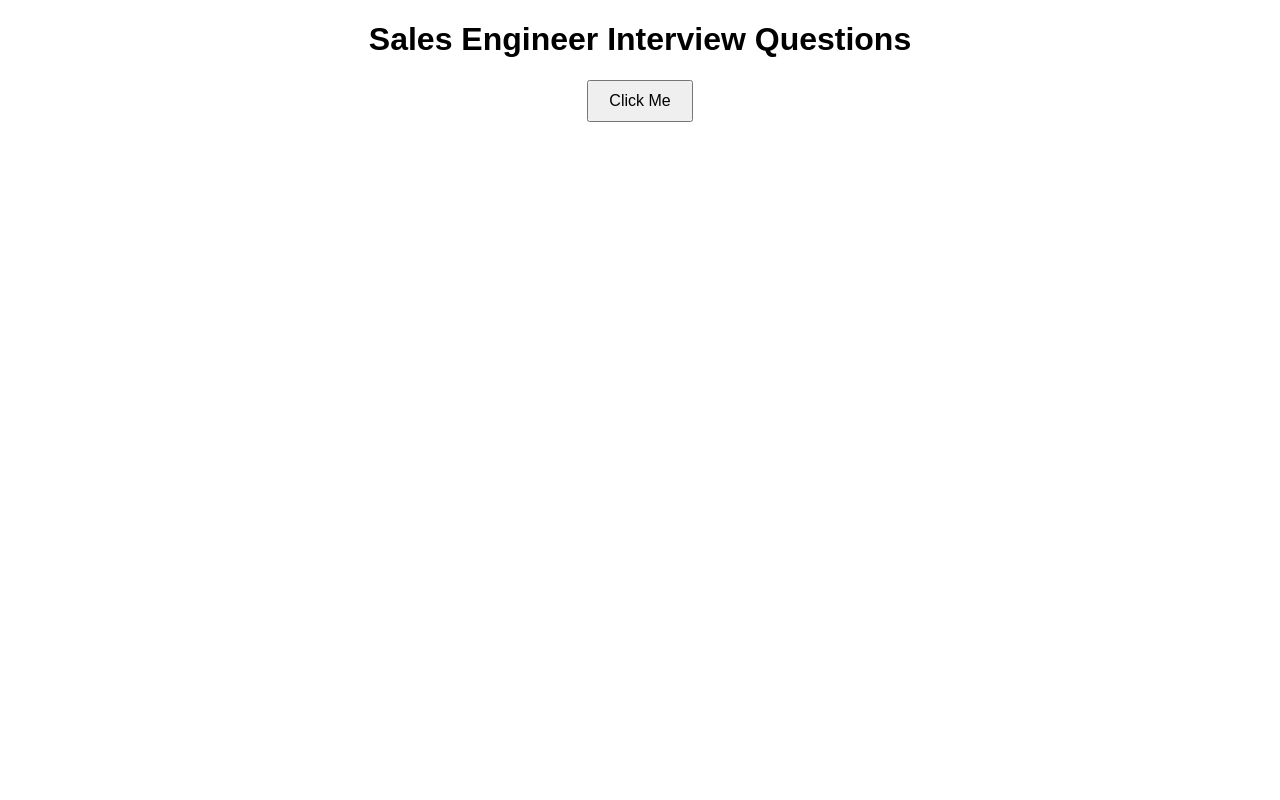
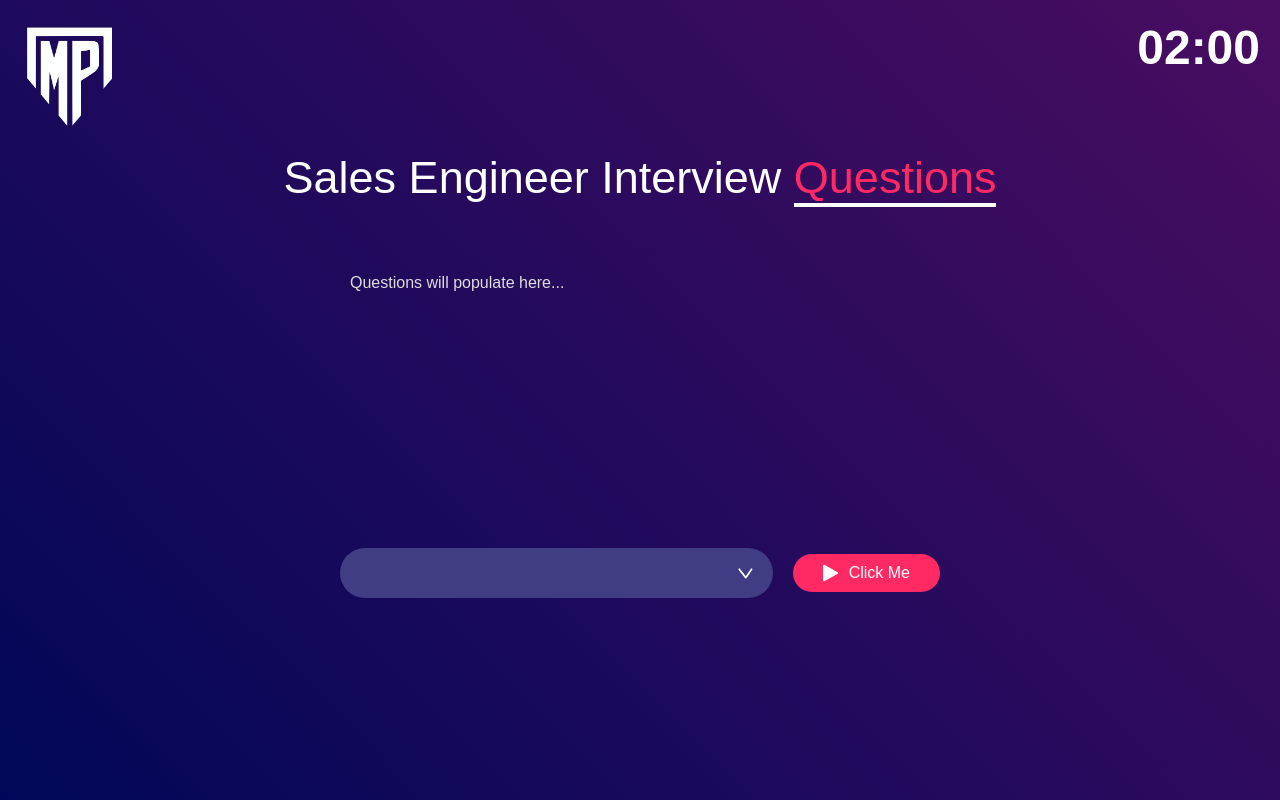
Before and after one commit to VincentCastig/MasterPrep, a website: page views/hiring-manager.html in a window 1280 px wide. Drawn offline with Linux system fonts and the light colour scheme.

Commit message:
logo image

```diff
--- a/index.js
+++ b/index.js
@@ -9,7 +9,7 @@ const path = require('path'); // Import the path module
 const app = express();
 
 // Middleware to parse JSON requests
-app.use(bodyParser.json());
+app.use(express.static('views'));
 
 // Define routes
 app.get('/', (req, res) => {
--- a/package.json
+++ b/package.json
@@ -5,7 +5,8 @@
   "main": "index.js",
   "scripts": {
     "test": "echo \"Error: no test specified\" && exit 1",
-    "start": "node index.js"
+    "start": "node index.js",
+    "type": "module"
   },
   "repository": {
     "type": "git",
@@ -28,6 +29,7 @@
     "body-parser": "^1.20.2",
     "cors": "^2.8.5",
     "express": "^4.19.2",
+    "openai": "^4.32.1",
     "path": "^0.12.7"
   },
   "devDependencies": {
--- a/views/hiring-manager.html
+++ b/views/hiring-manager.html
@@ -3,111 +3,32 @@
 <head>
     <meta charset="UTF-8">
     <meta name="viewport" content="width=device-width, initial-scale=1.0">
+    <!-- <link rel="icon" href="./images/mp-logo.png" type="image/x-icon">
+    <link rel="shortcut icon" href="./images/mp-logo.png" type="image/x-icon"> -->
     <title>MasterPrep</title>
-    <style>
-        body {
-            font-family: Arial, sans-serif;
-            text-align: center;
-            margin: 20px;
-        }
-        button {
-            font-size: 16px;
-            padding: 10px 20px;
-            cursor: pointer;
-        }
-    </style>
+    <link rel="stylesheet" href="../style.css">
+
 </head>
 <body>
 
-<h1>Sales Engineer Interview Questions</h1>
-<button onclick="readRandomText()">Click Me</button>
+<img id="logo" src="./images/mp-logo.png" alt="Logo">
 
-<script>
-    function readRandomText() {
-        // Array of texts to be read
-        var texts = [
-            "Why do you want to work as an Solutions Engineer?",
-            "What makes you think you would make a great Solutions Engineer?",
-            "What motivates you?",
-            "What did you learn from networking?",
-            "How did you gain a customer's loyalty",
-            "How have you handled rejection in the past?",
-            "Have you ever made a hard ethical decision?",
-            "Tell me about yourself?",
-            "What are your weaknesses?",
-            "What are your strengths?",
-            "What is your preferred salary?",
-            "Where else are you interviewing?",
-            "Why do you want to work at this company?"
-            // Add more texts as needed
-        ];
+<div id="timer">02:00</div>
 
-        // Get a random index from the array
-        var randomIndex = Math.floor(Math.random() * texts.length);
+<div class="hero">
+    <h1>Sales Engineer Interview <span>Questions</span></h1>
+    <div>
+        <textarea placeholder="Questions will populate here..." id="questionTextarea" rows="5" cols="50" readonly></textarea>
+    </div>
+    <div class="row">
+        <select id="voices"></select>
+        <button onclick="readRandomText()"><img src="images/play.png">Click Me</button>
+    </div>
+</div>
 
-        // Get the selected text
-        var selectedText = texts[randomIndex];
 
-        // Create a new SpeechSynthesisUtterance
-        var utterance = new SpeechSynthesisUtterance(selectedText);
+<script src="script.js"></script>
 
-        // Use the default speech synthesis voice
-        utterance.voice = speechSynthesis.getVoices()[0];
-
-        // Speak the selected text
-        speechSynthesis.speak(utterance);
-    }
-</script>
-
-<script>
-    // Initial array of texts
-    var originalTexts = [
-            "How would you handle a technical objection from a potential customer?",
-            "How do you approach qualifying leads and understanding customer needs?",
-            "Describe a successful deal you worked on. What role did you play in securing the sale?",
-            "How do you communicate technical information to non-technical customers?",
-            "Give an example of a challenging customer interaction and how you resolved it.",
-            "What strategies do you use to build and maintain customer relationships?",
-            "How do you collaborate with sales and development teams to ensure customer success?",
-            "Can you provide an example of a successful collaboration between sales and engineering?",
-            "How do you handle feedback or feature requests from customers and communicate them to the development team?",
-            "How do you stay updated on industry trends and changes in our product?",
-            "If a customer asks a technical question beyond your knowledge, how do you handle it?",
-            "Can you outline your approach to delivering an effective sales demo?",
-            "How do you tailor a demo to address the specific needs of a customer?",
-            "Describe a situation where you had to quickly adapt to changes or challenges in a sales environment.",
-            "How do you handle competing priorities and manage your time effectively?"
-            // Add more texts as needed
-        ];
-
-    // Create a copy of the original array to avoid modifying it directly
-    var texts = originalTexts.slice();
-
-    function readRandomText() {
-        if (texts.length === 0) {
-            alert("All texts have been read. Refresh the page to start again.");
-            return;
-        }
-
-        // Get a random index from the array
-        var randomIndex = Math.floor(Math.random() * texts.length);
-
-        // Get the selected text
-        var selectedText = texts[randomIndex];
-
-        // Remove the selected text from the array
-        texts.splice(randomIndex, 1);
-
-        // Create a new SpeechSynthesisUtterance
-        var utterance = new SpeechSynthesisUtterance(selectedText);
-
-        // Use the default speech synthesis voice
-        utterance.voice = speechSynthesis.getVoices()[0];
-
-        // Speak the selected text
-        speechSynthesis.speak(utterance);
-    }
-</script>
 
 </body>
 </html>
--- /dev/null
+++ b/views/script.js
@@ -0,0 +1,146 @@
+var timerInterval;
+var typingInterval;
+
+
+function startTimer() {
+  // Clear any existing interval to prevent multiple timers running simultaneously
+  clearInterval(timerInterval);
+    // Set the initial time to 2 minutes (120 seconds)
+    var timeLeft = 120;
+
+    // Display the initial time
+    displayTime(timeLeft);
+
+    // Update the timer every second
+    timerInterval = setInterval(function() {
+        // Decrease the time by 1 second
+        timeLeft--;
+
+        // Display the updated time
+        displayTime(timeLeft);
+
+        // Check if the timer has reached zero
+        if (timeLeft <= 0) {
+            clearInterval(timerInterval);
+            alert("Time's up!");
+        }
+    }, 1000);
+}
+
+function displayTime(seconds) {
+    // Calculate minutes and seconds
+    var minutes = Math.floor(seconds / 60);
+    var remainingSeconds = seconds % 60;
+
+    // Add leading zeros if necessary
+    var formattedMinutes = String(minutes).padStart(2, '0');
+    var formattedSeconds = String(remainingSeconds).padStart(2, '0');
+
+    // Display the time in the format MM:SS
+    document.getElementById('timer').textContent = formattedMinutes + ':' + formattedSeconds;
+}
+
+ // Function to populate the dropdown with available voices
+ function populateVoices() {
+  var voices = speechSynthesis.getVoices();
+  var voicesDropdown = document.getElementById('voices');
+
+  // Clear existing options
+  voicesDropdown.innerHTML = '';
+
+  // Populate the dropdown with available voices
+  voices.forEach(function(voice, index) {
+      var option = document.createElement('option');
+      option.value = index;
+      option.textContent = voice.name;
+      voicesDropdown.appendChild(option);
+  });
+}
+
+// Event listener to populate the dropdown when voices are loaded
+speechSynthesis.onvoiceschanged = function() {
+  populateVoices();
+};
+
+// Initial array of texts
+var originalTexts = [
+      "How would you handle a technical objection from a potential customer?",
+      "How do you approach qualifying leads and understanding customer needs?",
+      "Describe a successful deal you worked on. What role did you play in securing the sale?",
+      "How do you communicate technical information to non-technical customers?",
+      "Give an example of a challenging customer interaction and how you resolved it.",
+      "What strategies do you use to build and maintain customer relationships?",
+      "How do you collaborate with sales and development teams to ensure customer success?",
+      "Can you provide an example of a successful collaboration between sales and engineering?",
+      "How do you handle feedback or feature requests from customers and communicate them to the development team?",
+      "How do you stay updated on industry trends and changes in our product?",
+      "If a customer asks a technical question beyond your knowledge, how do you handle it?",
+      "Can you outline your approach to delivering an effective sales demo?",
+      "How do you tailor a demo to address the specific needs of a customer?",
+      "Describe a situation where you had to quickly adapt to changes or challenges in a sales environment.",
+      "How do you handle competing priorities and manage your time effectively?"
+      // Add more texts as needed
+  ];
+
+// Create a copy of the original array to avoid modifying it directly
+var texts = originalTexts.slice();
+
+function readRandomText() {
+  // // Stop and reset the timer and animation if they are already running
+  // clearInterval(timerInterval);
+
+  // clearInterval(typingInterval);
+  // // Start the timer when the button is clicked
+
+  //  // Clear the speech synthesis queue
+  //  speechSynthesis.cancel();
+
+  startTimer();
+  // Get the selected voice index from the dropdown
+  var selectedVoiceIndex = document.getElementById('voices').value;
+
+  // Get a random text to read
+  var randomIndex = Math.floor(Math.random() * texts.length);
+  var selectedText = texts[randomIndex];
+
+  // Set the value of the textarea to the selected question
+  document.getElementById('questionTextarea').value = selectedText;
+
+  // Create a new SpeechSynthesisUtterance
+  var utterance = new SpeechSynthesisUtterance(selectedText);
+
+  // Set the selected voice for speech synthesis
+  var voices = speechSynthesis.getVoices();
+  utterance.voice = voices[selectedVoiceIndex];
+
+  // Speak the selected text
+  speechSynthesis.speak(utterance);
+
+  // Get the textarea element
+  var textarea = document.getElementById('questionTextarea');
+
+  // Clear the textarea before typing the new question
+  textarea.value = '';
+
+  // Start typing animation
+  typingAnimation(selectedText, textarea, selectedVoiceIndex);
+}
+
+// Function to simulate typing animation
+function typingAnimation(text, textarea, voiceIndex) {
+  var index = 0;
+  var typingInterval = setInterval(function() {
+      // Add one character at a time
+      textarea.value += text[index++];
+      if (index === text.length) {
+          clearInterval(typingInterval);
+          // Create a new SpeechSynthesisUtterance
+          // var utterance = new SpeechSynthesisUtterance(text);
+          // // Set the selected voice for speech synthesis
+          // var voices = speechSynthesis.getVoices();
+          // utterance.voice = voices[voiceIndex];
+          // // Speak the selected text
+          // speechSynthesis.speak(utterance);
+      }
+  }, 50); // Adjust typing speed as needed
+}
--- /dev/null
+++ b/views/style.css
@@ -0,0 +1,124 @@
+*{
+    margin: 0;
+    padding: 0;
+    font-family: 'Poppins', sans-serif;
+    box-sizing: border-box;
+}
+.hero{
+    width: 100%;
+    min-height: 100vh;
+    background: linear-gradient(45deg, #010758, #490d61);
+    color: #fff;
+    display: flex;
+    align-items: center;
+    justify-content: center;
+    flex-direction: column;
+}
+
+.hero h1{
+    font-size: 45px;
+    font-weight: 500;
+    margin-bottom: 50px;
+    margin-top: -50px;
+}
+.hero h1 span{
+    color: #ff2963;
+    border-bottom: 4px solid #fff;
+}
+textarea{
+    width: 600px ;
+    height: 250px;
+    background: #403d84;
+    color: #fff;
+    font-size: 15px;
+    border: 0;
+    outline: 0;
+    padding: 20px;
+    border-radius: 10px;
+    resize: none;
+    margin-bottom: 30px;
+}
+textarea::placeholder{
+    font-size: 16px;
+    color: #ddd;
+}
+.row{
+    width: 600px;
+    display: flex;
+    align-items: center;
+    gap: 20px;
+}
+button{
+    background: #ff2963;
+    color: #fff;
+    font-size: 16px;
+    padding: 10px 30px;
+    border-radius: 35px;
+    border: 0;
+    outline: 0;
+    cursor: pointer;
+    display: flex;
+    align-items: center;
+}
+button img{
+    width: 16px;
+    margin-right: 10px;
+}
+select {
+    flex: 1;
+    color: #fff;
+    background: #403d84;
+    height: 50px;
+    padding: 0px 20px;
+    outline: 0;
+    border: 0;
+    border-radius: 35px;
+    appearance: none;
+    background-image: url(images/dropdown.png);
+    background-repeat: no-repeat;
+    background-size: 15px;
+    background-position-x: calc(100% - 20px);
+    background-position-y: 20px;
+  }
+.watch-link{
+    position: fixed;
+    bottom: 10%;
+    right: 3%;
+    font-size: 12px;
+    text-decoration: none;
+    color: #fff;
+}
+/* Style for the timer */
+#timer {
+    position: absolute;
+    top: 20px; /* Adjust top position as needed */
+    right: 20px; /* Adjust right position as needed */
+    font-size: 48px; /* Adjust font size as needed */
+    font-weight: bold;
+    color: #fff;
+}
+
+/* Your CSS styles here */
+
+        /* Typing animation for the textarea */
+
+
+        /* Textarea animation */
+        #questionTextarea {
+            border: none;
+            background-color: transparent;
+            padding: 10px;
+            margin-top: 10px;
+            font-size: 18px;
+            width: 600px;
+            min-height: 100px; /* Adjust as needed */
+            overflow: hidden;
+        }
+
+        #logo {
+            position: absolute;
+            top: 20px;
+            left: 20px;
+            width: 100px; /* Adjust the width as needed */
+            height: auto; /* Maintain aspect ratio */
+        }
```
Also changed, not shown: views/recruiter.html (+2 -0 lines), views/images/dropdown.png (added), views/images/mp-logo.png (added), views/images/play.png (added), 2 other files.
